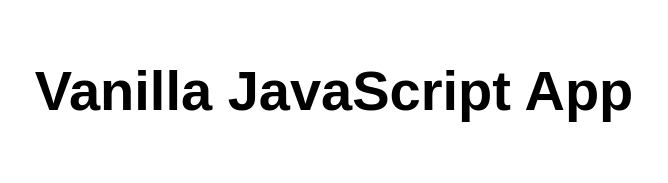
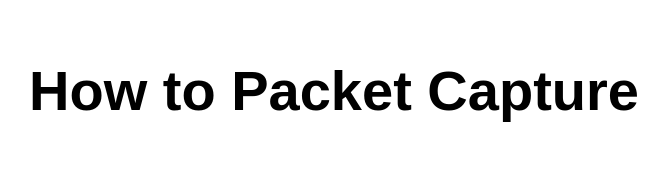
Before and after one commit to Shukugo-Joto/how-to-packetcaptures, a website: page src/index.html in a window 1280 px wide. Shown: the whole page, without its empty margins (306-974 px from the left). Drawn offline with Linux system fonts and the light colour scheme.

Commit message:
Update index.html

```diff
--- a/src/index.html
+++ b/src/index.html
@@ -5,12 +5,12 @@
   <meta charset="UTF-8">
   <meta name="viewport" content="width=device-width, initial-scale=1.0">
   <link rel="stylesheet" href="styles.css">
-  <title>Vanilla JavaScript App</title>
+  <title>How to Packet Capture</title>
 </head>
 
 <body>
   <main>
-    <h1>Vanilla JavaScript App</h1>
+    <h1>How to Packet Capture</h1>
   </main>
 </body>
 
```
